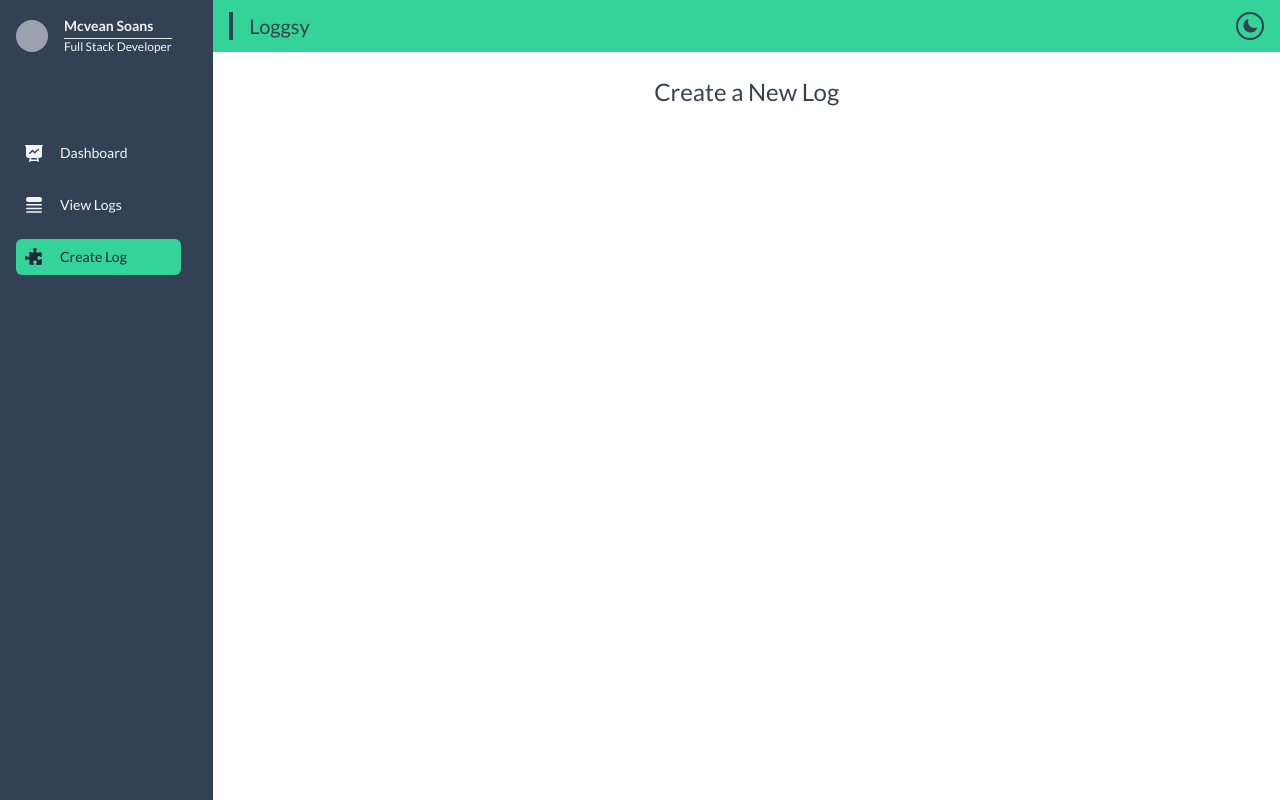
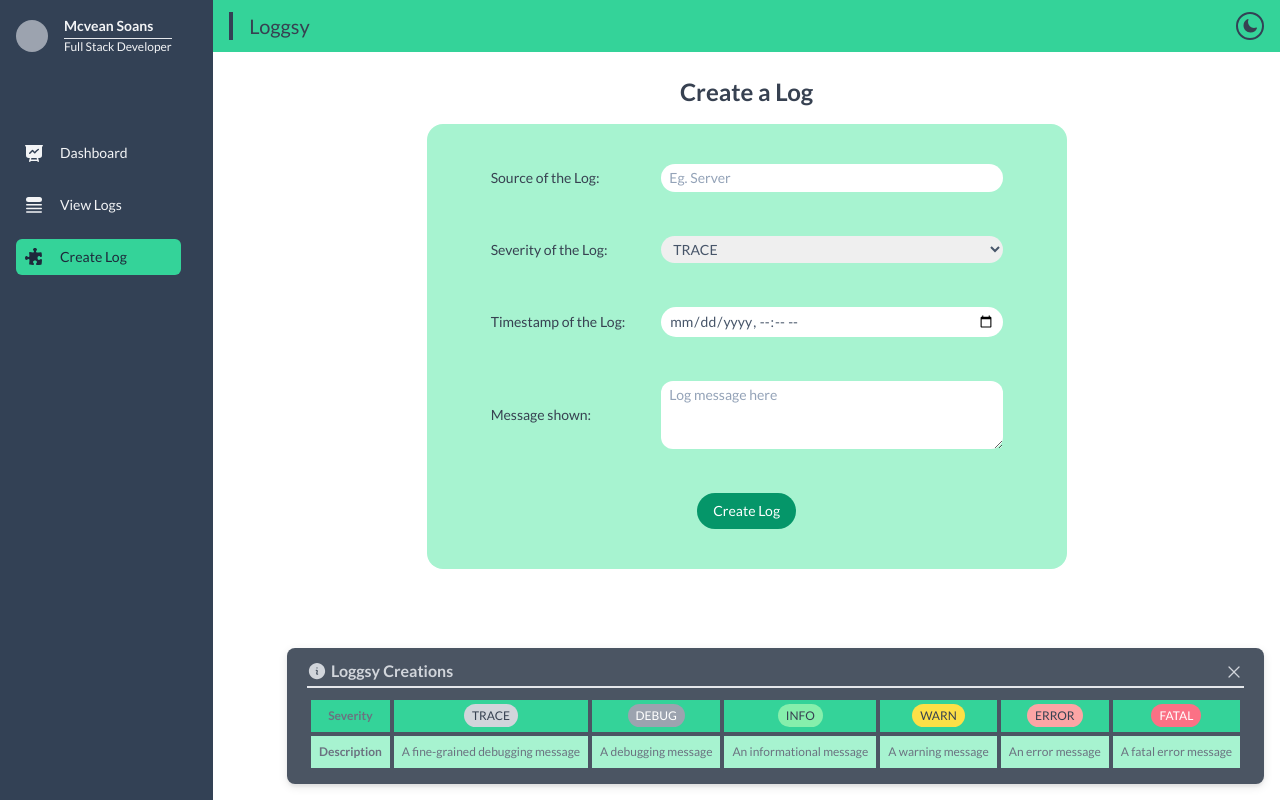
Before and after one commit to McTechie/loggsy, a Next.js app in the folder client/: page /create in a window 1280 px wide. Built offline with nearby package versions, Linux system fonts and the light colour scheme.

Commit message:
feat: create logs page implemented

```diff
--- /dev/null
+++ b/client/src/components/create/CreateLogForm.tsx
@@ -0,0 +1,121 @@
+// named imports
+import { useForm } from 'react-hook-form'
+
+const CreateLogForm = () => {
+  const { register, handleSubmit, formState: { errors } } = useForm<Log>()
+
+  const submitData = (data: Log) => {
+    console.log(data)
+  }
+
+  return (
+    <section className='max-w-screen-sm mx-auto'>
+      <h2 className='text-2xl text-center font-semibold mb-4'>
+        Create a Log
+      </h2>
+      <form
+        className='flex flex-col space-y-10 px-16 pt-10 rounded-2xl bg-emerald-200 dark:bg-slate-800'
+        onSubmit={handleSubmit(submitData)}
+      >
+        <div>
+          <div className='flex justify-between items-center'>
+            <label htmlFor='source' className='form-label'>
+              Source of the Log:
+            </label>
+            <input
+              type='text'
+              id='source'
+              placeholder='Eg. Server'
+              className={`form-input ${errors.source && 'form-input-error'}`}
+              {...register('source', { required: true })}
+            />
+          </div>
+          <p className='flex justify-end pt-1'>
+            <span className='text-xs text-rose-500 dark:text-rose-400'>
+              {errors.source?.type === 'required' && 'Please enter a Log Message'}
+            </span>
+          </p>
+        </div>
+
+        <div>
+          <div className='flex justify-between items-center'>
+            <label htmlFor='severity' className='form-label'>
+              Severity of the Log:
+            </label>
+            <select
+              id='severity'
+              className={`form-input ${errors.severity && 'form-input-error'}`}
+              {...register('severity', { required: true, valueAsNumber: true })}
+            >
+              <option value={1}>TRACE</option>
+              <option value={2}>DEBUG</option>
+              <option value={3}>INFO</option>
+              <option value={4}>WARN</option>
+              <option value={5}>ERROR</option>
+              <option value={6}>FATAL</option>
+            </select>
+          </div>
+          <p className='flex justify-end pt-1'>
+            <span className='text-xs text-rose-500 dark:text-rose-400'>
+              {errors.severity?.type === 'required' && 'Please select a Severity'}
+            </span>
+          </p>
+        </div>
+
+        <div>
+          <div className='flex justify-between items-center'>
+            <label htmlFor='timestamp' className='form-label'>
+              Timestamp of the Log:
+            </label>
+            <input
+              type='datetime-local'
+              id='timestamp'
+              className={`form-input ${errors.timestamp && 'form-input-error'}`}
+              {...register('timestamp', { required: true })}
+            />
+          </div>
+          <p className='flex justify-end pt-1'>
+            <span className='text-xs text-rose-500 dark:text-rose-400'>
+              {errors.timestamp?.type === 'required' && 'Please select a Timestamp'}
+            </span>
+          </p>
+        </div>
+
+        <div>
+          <div className='flex justify-between items-center'>
+            <label htmlFor='message' className='form-label'>
+              Message shown:
+            </label>
+            <textarea
+              rows={3}
+              id='message'
+              placeholder='Log message here'
+              className={`form-input ${errors.message && 'form-input-error'} rounded-xl`}
+              {...register('message', { required: true, minLength: 10, maxLength: 200 })}
+            />
+          </div>
+          <p className='flex justify-end pt-1'>
+            <span className='text-xs text-rose-500 dark:text-rose-400'>
+              {errors.message?.type === 'required' && 'Please enter a Log Message'}
+              {errors.message?.type === 'minLength' && 'Almost there... Log Message is too short'}
+              {errors.message?.type === 'maxLength' && 'Woah... Log Message is too long'}
+            </span>
+          </p>
+        </div>
+
+        <div className='flex justify-center'>
+          <button
+            type='submit'
+            className='form-submit'
+          >
+            Create Log
+          </button>
+        </div>
+
+        <div role='none' className='rectangle'></div>
+      </form>
+    </section>
+  )
+}
+
+export default CreateLogForm
--- /dev/null
+++ b/client/src/components/create/LogsInfo.tsx
@@ -0,0 +1,61 @@
+// named imports
+import { InformationCircleIcon, XMarkIcon } from '@heroicons/react/24/solid'
+
+// default imports
+import toast from 'react-hot-toast'
+import SeverityBadge from '../listing/SeverityBadge'
+
+interface LogsInfoProps {
+  id: string
+}
+
+const LogsInfo = ({ id }: LogsInfoProps) => {
+  return (
+    <section className='max-w-screen-xl mx-auto'>
+      <div className='border-b-2 pb-1 mb-2 flex justify-between'>
+        <p className='font-semibold flex items-center space-x-1'>
+          <InformationCircleIcon className='inline-block w-5 h-5' />
+          <span>Loggsy Creations</span>
+        </p>
+        <button onClick={() => toast.dismiss(id)}>
+          <XMarkIcon className='inline-block w-5 h-5' />
+        </button>
+      </div>
+
+      <table className='table-fixed text-center'>
+        <tr className='info-table-header-row'>
+          <th>Severity</th>
+          <td>
+            <SeverityBadge severity={1} />
+          </td>
+          <td>
+            <SeverityBadge severity={2} />
+          </td>
+          <td>
+            <SeverityBadge severity={3} />
+          </td>
+          <td>
+            <SeverityBadge severity={4} />
+          </td>
+          <td>
+            <SeverityBadge severity={5} />
+          </td>
+          <td>
+            <SeverityBadge severity={6} />
+          </td>
+        </tr>
+        <tr className='info-table-body-row'>
+          <th>Description</th>
+          <td>A fine-grained debugging message</td>
+          <td>A debugging message</td>
+          <td>An informational message</td>
+          <td>A warning message</td>
+          <td>An error message</td>
+          <td>A fatal error message</td>
+        </tr>
+      </table>
+    </section>
+  )
+}
+
+export default LogsInfo
--- a/client/src/components/global/SideBar.tsx
+++ b/client/src/components/global/SideBar.tsx
@@ -42,7 +42,11 @@ const SideBar: FC = () => {
       <div className='flex flex-col flex-1 space-y-4 mr-4 text-sm'>
         {links.map(link => (
           <Link key={link.href} href={link.href}>
-            <div className={`nav-link ${pathname === link.href && 'nav-link-active'}`}>
+            <div className={`nav-link ${
+              // To find the currently active sidebar link,
+              // check if the current route (irrespective of any sub-routes) is the same as the link href
+              (pathname?.split('/')[1] === link.href.split('/')[1]) && 'nav-link-active'
+            }`}>
               <div className='w-5 h-5'>
                 {link.icon}
               </div>
--- a/client/src/components/listing/SeverityBadge.tsx
+++ b/client/src/components/listing/SeverityBadge.tsx
@@ -28,9 +28,7 @@ const SeverityBadge: FC<SeverityBadgeProps> = ({ severity }) => {
   const { type, color } = getSeverityAndColor(severity)
 
   return (
-    <span
-      className={`text-xs px-2 py-1 rounded-full text-gray-700 ${color}`}
-    >
+    <span className={`text-xs px-2 py-1 rounded-full text-gray-700 ${color}`}>
       {type}
     </span>
   )
--- a/client/src/layouts/index.ts
+++ b/client/src/layouts/index.ts
@@ -1 +1,7 @@
+/**
+ * This file is used to export all required layouts out of the directory.
+ * This is done so that we can import layouts from one path instead of
+ * importing them from multiple paths.
+ */
+
 export { default as DashboardLayout } from './DashboardLayout'
--- a/client/src/pages/create.tsx
+++ b/client/src/pages/create.tsx
@@ -1,10 +1,39 @@
 // type imports
 import type { NextPage } from 'next'
 
+// named imports
+import { useEffect } from 'react'
+import { Toaster } from 'react-hot-toast'
+import { CreateLogForm, LogsInfo } from '../components'
+
+// default imports
+import toast from 'react-hot-toast'
+
 const CreateLog: NextPage = () => {
+  useEffect(() => {
+    const infoToast = toast((t) => <LogsInfo id={t.id} />, {
+      position: 'bottom-right',
+      duration: 6000,
+      style: {
+        maxWidth: '1280px',
+        background: '#4b5563',
+        color: '#d1d5db',
+      }
+    })
+
+    return () => {
+      // removing toast message on unmount
+      toast.dismiss(infoToast)
+    }
+  }, [])
+
   return (
-    <div>
-      <h2 className='text-2xl text-center'>Create a New Log</h2>
+    <div className='max-w-screen-xl mx-auto'>
+      {/* Information section */}
+      <Toaster />
+
+      {/* Log creation section */}
+      <CreateLogForm />
     </div>
   )
 }
--- a/client/src/pages/listing/[id].tsx
+++ b/client/src/pages/listing/[id].tsx
@@ -1,10 +1,25 @@
 // type imports
 import type { NextPage } from 'next'
 
+// named imports
+import { useRouter } from 'next/navigation'
+import { ChevronDoubleLeftIcon } from '@heroicons/react/24/solid'
+
 const LogDetails: NextPage = () => {
+  const router = useRouter()
+
   return (
-    <div>
-      <h2 className='text-2xl'>Log Details</h2>
+    <div className='max-w-screen-xl mx-auto'>
+      <button
+        onClick={() => router.back()}
+        className='text-xs flex items-center space-x-1 group hover:text-sky-300'
+      >
+        <ChevronDoubleLeftIcon className='inline-block w-4 h-4' />
+        <span className='group-hover:pl-[0.15rem] transition-all ease-in-out duration-200'>Back</span>
+      </button>
+      <h2 className='text-2xl text-center font-semibold mb-4'>
+        Log Details
+      </h2>
     </div>
   )
 }
--- a/client/src/styles/globals.css
+++ b/client/src/styles/globals.css
@@ -26,6 +26,14 @@
     @apply outline-none ring-2 ring-emerald-400 dark:ring-indigo-400;
   }
 
+  .form-input-error {
+    @apply w-2/3 text-slate-600 py-1 px-2 rounded-full text-sm dark:bg-indigo-100 placeholder-slate-400 placeholder:text-sm ring-2 ring-red-300 dark:ring-red-400;
+  }
+
+  .form-input-error:focus {
+    @apply outline-none ring-2 ring-rose-300 dark:ring-rose-400;
+  }
+
   .form-submit {
     @apply px-4 py-2 text-sm rounded-full bg-emerald-600 dark:bg-indigo-600 text-white hover:bg-emerald-700 dark:hover:bg-indigo-700;
   }
@@ -41,10 +49,26 @@
   }
 
   .table-body-row {
-    @apply bg-slate-200 text-gray-500 even:bg-emerald-200 dark:even:bg-indigo-200 hover:text-white hover:bg-gray-400 dark:hover:bg-gray-400 cursor-pointer transition-all duration-150 ease-in-out;
+    @apply bg-slate-200 text-gray-500 even:bg-emerald-200 dark:even:bg-indigo-200 hover:text-white hover:bg-orange-300 dark:hover:bg-sky-400 cursor-pointer transition-all duration-150 ease-in-out;
   }
 
   .table-body-row td {
     @apply py-2 border-4 border-white dark:border-slate-700 text-sm;
   }
+
+  .info-table-header-row {
+    @apply bg-emerald-400 dark:bg-indigo-400;
+  }
+
+  .info-table-body-row {
+    @apply bg-slate-200 text-gray-500 even:bg-emerald-200 dark:even:bg-indigo-200;
+  }
+
+  .info-table-header-row th, .info-table-header-row td, .info-table-body-row th, .info-table-body-row td {
+    @apply p-2 border-4 text-xs text-gray-500 border-gray-600;
+  }
+
+  .info-table-header-row th {
+    @apply dark:text-gray-200;
+  }
 }
```
Also changed, not shown: client/src/components/index.ts (+10 -0 lines), client/src/components/listing/Listing.tsx (+12 -6 lines).
